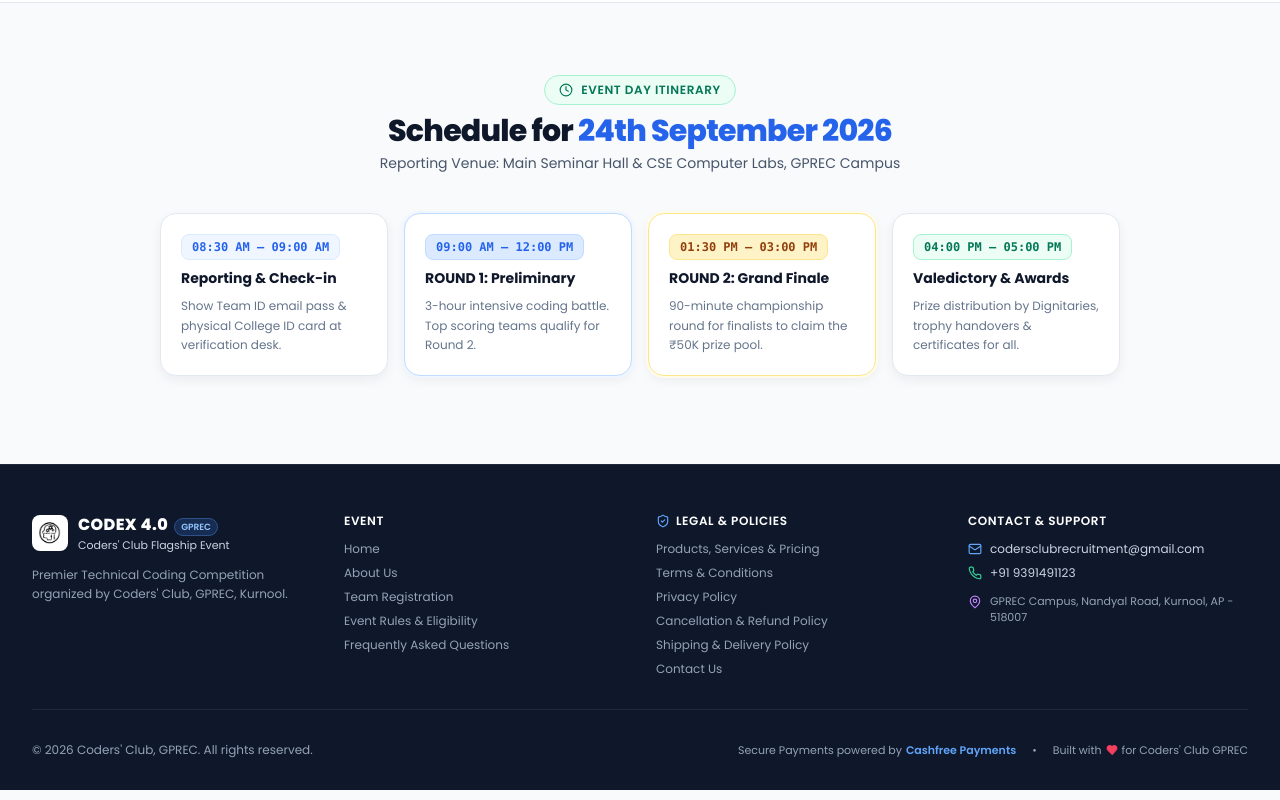
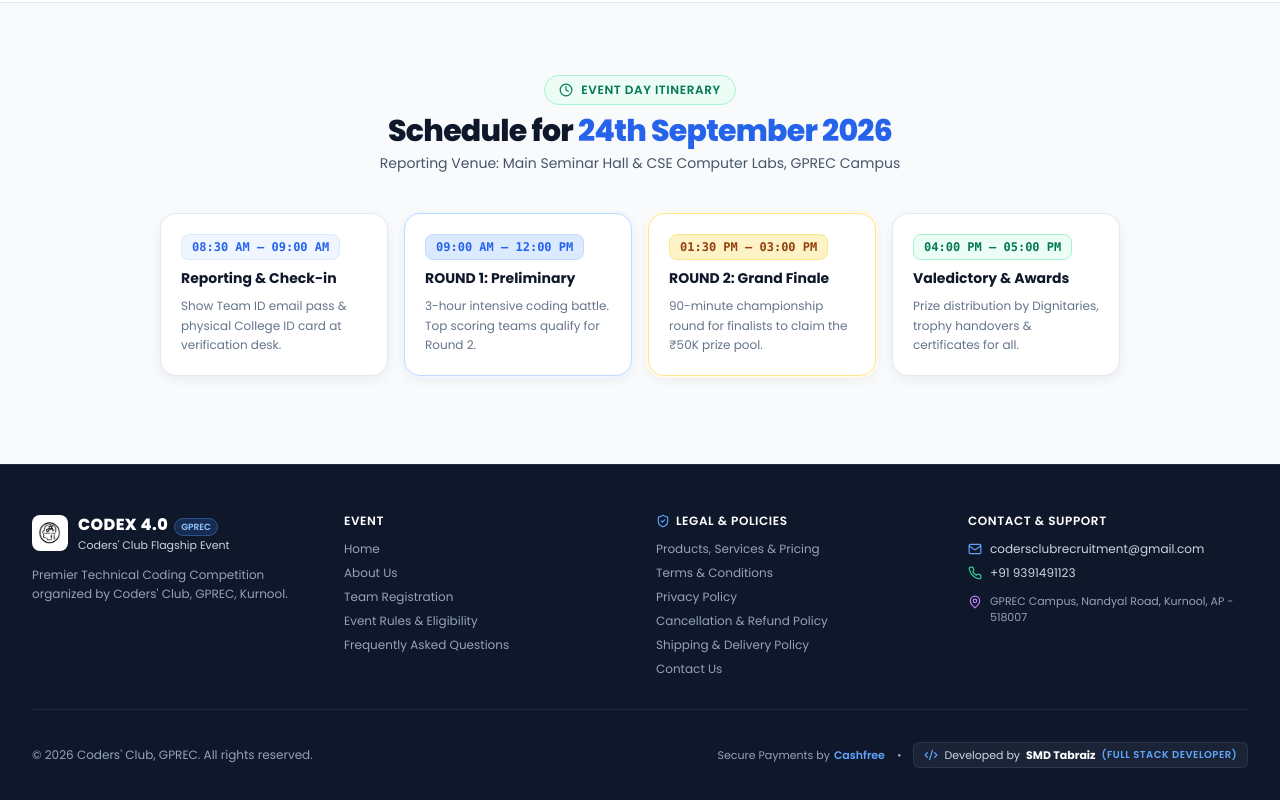
Before and after one commit to smd-tabraiz/Codex-4.O-Registration---Payment-Portal, a React (Vite) app in the folder client/: page / in a window 1280 px wide. Shown: the part 2638-3438 px from the top of the page. Built offline with nearby package versions, Linux system fonts and the light colour scheme; no server answers.

Commit message:
Admin Update

```diff
--- a/client/src/components/AdminDashboard.jsx
+++ b/client/src/components/AdminDashboard.jsx
@@ -327,9 +327,9 @@ const AdminDashboard = ({ adminToken, adminSecret, onLogout }) => {
           </div>
           <div>
             <div className="flex items-center gap-3 flex-wrap">
-              <h1 className="text-xl font-bold tracking-tight">Admin Dashboard</h1>
+              <h1 className="text-xl font-bold tracking-tight">Tabraiz Admin Dashboard</h1>
               <span className="text-[10px] font-semibold bg-blue-500/20 text-blue-300 px-2.5 py-0.5 rounded-full border border-blue-400/30 uppercase tracking-wider">
-                Codex 4.0 · Coders' Club GPREC
+                Tabraiz - (Admin) · Coders' Club GPREC
               </span>
               <span className="flex items-center gap-1 text-[10px] text-emerald-400 font-semibold">
                 <Activity className="w-3 h-3" /> Live
--- a/client/src/components/Footer.jsx
+++ b/client/src/components/Footer.jsx
@@ -1,6 +1,6 @@
 import React from 'react';
 import { Link } from 'react-router-dom';
-import { Heart, Mail, Phone, ShieldCheck, MapPin } from 'lucide-react';
+import { Heart, Mail, Phone, ShieldCheck, MapPin, Code2 } from 'lucide-react';
 
 const Footer = () => {
   return (
@@ -110,22 +110,23 @@ const Footer = () => {
 
         </div>
 
-        {/* Bottom Bar: Copyright & Security Assurance */}
-        <div className="flex flex-col sm:flex-row items-center justify-between gap-4 text-xs">
-          <p className="text-slate-400 text-center sm:text-left">
+        {/* Bottom Bar: Copyright, Security & Developer Credit */}
+        <div className="flex flex-col md:flex-row items-center justify-between gap-4 text-xs">
+          <p className="text-slate-400 text-center md:text-left">
             &copy; {new Date().getFullYear()} Coders' Club, GPREC. All rights reserved.
           </p>
 
-          <div className="flex flex-wrap items-center justify-center gap-4 text-[11px] text-slate-400">
+          <div className="flex flex-wrap items-center justify-center gap-3 text-[11px] text-slate-400">
             <span className="flex items-center space-x-1">
-              <span>Secure Payments powered by</span>
-              <strong className="text-blue-400 font-semibold">Cashfree Payments</strong>
+              <span>Secure Payments by</span>
+              <strong className="text-blue-400 font-semibold">Cashfree</strong>
             </span>
             <span>•</span>
-            <span className="flex items-center space-x-1">
-              <span>Built with</span>
-              <Heart className="w-3 h-3 text-rose-500 fill-rose-500" />
-              <span>for Coders' Club GPREC</span>
+            <span className="flex items-center space-x-1.5 bg-slate-800/80 px-2.5 py-1 rounded-md border border-slate-700/60 text-slate-300">
+              <Code2 className="w-3.5 h-3.5 text-blue-400" />
+              <span>Developed by</span>
+              <strong className="text-white font-bold">SMD Tabraiz</strong>
+              <span className="text-blue-400 font-semibold text-[10px] tracking-wider uppercase">(Full Stack Developer)</span>
             </span>
           </div>
         </div>
--- a/client/src/components/Navbar.jsx
+++ b/client/src/components/Navbar.jsx
@@ -183,7 +183,7 @@ const Navbar = () => {
                     <User className="w-3.5 h-3.5" />
                   </div>
                   <span className="max-w-[80px] sm:max-w-[130px] truncate font-semibold">
-                    {user?.name || user?.email || (adminToken ? 'Admin' : 'Account')}
+                    {user?.name || user?.email || (adminToken ? 'Tabraiz - (Admin)' : 'Account')}
                   </span>
                   <ChevronDown className={`w-3.5 h-3.5 text-slate-400 transition-transform ${dropdownOpen ? 'rotate-180' : ''}`} />
                 </button>
@@ -195,7 +195,7 @@ const Navbar = () => {
                     {/* User Details Header */}
                     <div className="px-4 py-2 border-b border-slate-700/80">
                       <p className="text-xs font-bold text-white truncate">
-                        {user?.name || (adminToken ? 'Administrator' : 'User')}
+                        {user?.name || (adminToken ? 'Tabraiz - (Admin)' : 'User')}
                       </p>
                       {user?.email && (
                         <p className="text-[11px] text-slate-400 truncate">{user.email}</p>
@@ -224,7 +224,7 @@ const Navbar = () => {
                           className="w-full px-4 py-2.5 text-left text-xs font-semibold text-slate-200 hover:bg-slate-700/70 hover:text-white flex items-center space-x-2 transition-colors cursor-pointer"
                         >
                           <LayoutDashboard className="w-4 h-4 text-blue-400" />
-                          <span>{adminToken ? 'Admin Dashboard' : 'My Team Dashboard'}</span>
+                          <span>{adminToken ? 'Tabraiz Admin Dashboard' : 'My Team Dashboard'}</span>
                         </button>
                       )}
 
--- a/client/src/pages/AdminPage.jsx
+++ b/client/src/pages/AdminPage.jsx
@@ -54,9 +54,9 @@ const AdminPage = () => {
             <div className="inline-flex p-3 bg-blue-50 text-[#2563EB] rounded-xl mb-3">
               <ShieldCheck className="w-8 h-8" />
             </div>
-            <h2 className="text-2xl font-bold text-[#0F172A]">Organizer Admin Portal</h2>
+            <h2 className="text-2xl font-bold text-[#0F172A]">Tabraiz Admin Portal</h2>
             <p className="text-xs text-[#64748B] mt-1 font-normal">
-              Log in with Admin Username & Password to view team records & Excel export.
+              Log in with Tabraiz - (Admin) credentials to view team records & Excel export.
             </p>
           </div>
 
```
